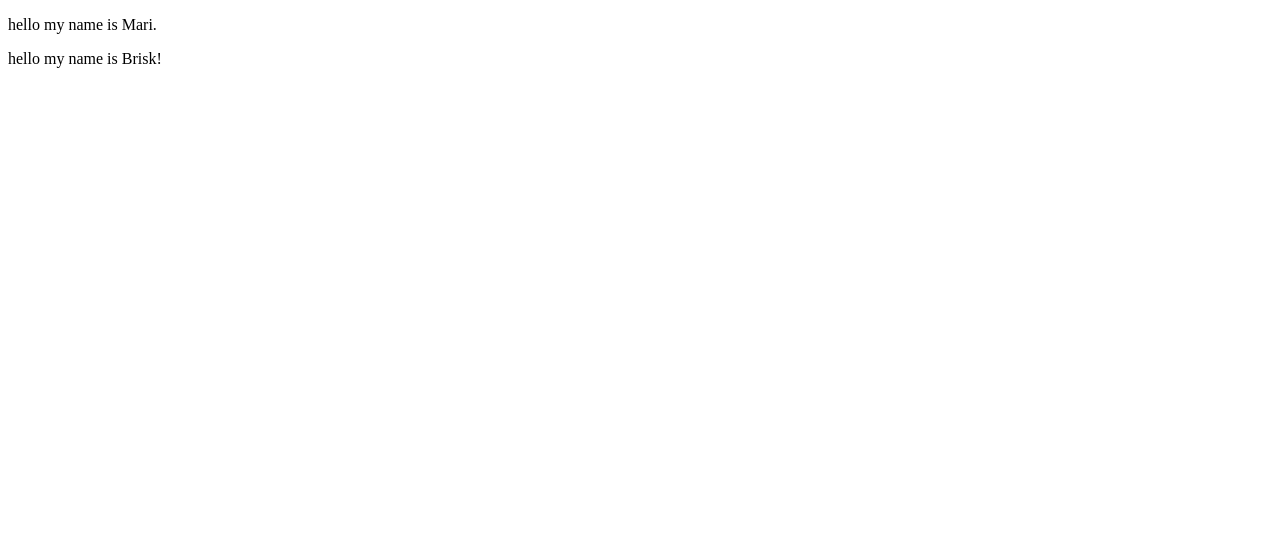
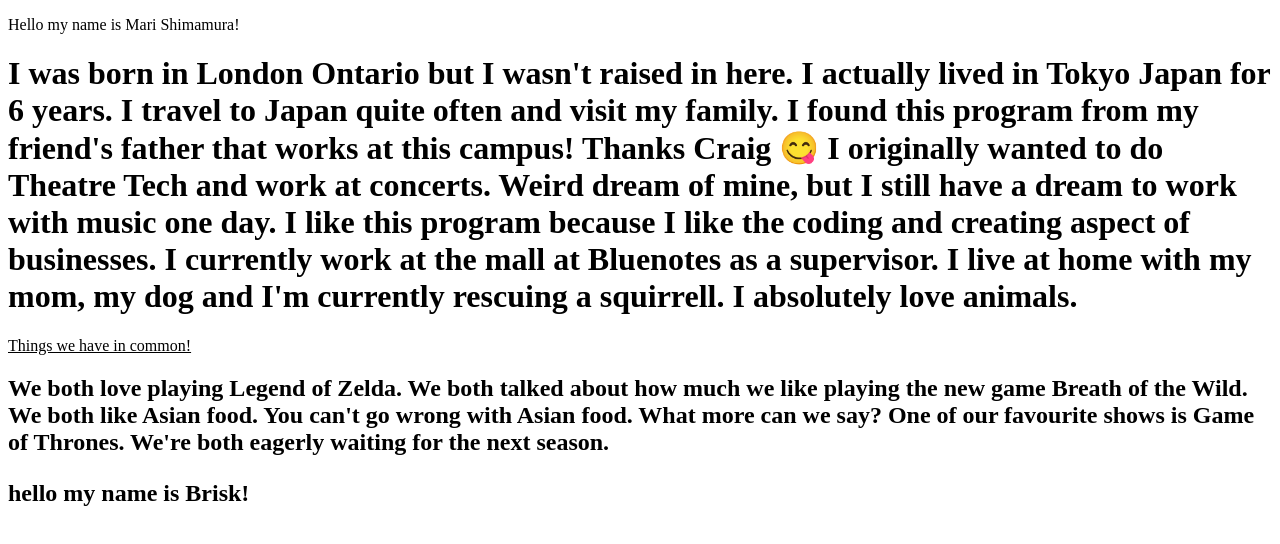
Before and after one commit to mariiiichan/shimamura_mari_yunus_brisk_hw1, a plain HTML site: page index.html in a window 1280 px wide. Drawn offline with Linux system fonts and the light colour scheme.

Commit message:
added my paragraphs

```diff
--- a/index.html
+++ b/index.html
@@ -2,14 +2,26 @@
 <html lang="en">
 <head>
 	<meta charset="UTF-8">
-	<title>Mari</title>
+	<title>Mari & Brisk</title>
 </head>
 <body>
 	<p>
-		hello my name is Mari.
+		Hello my name is Mari Shimamura!
 	</p>
+	<h1>
+		I was born in London Ontario but I wasn't raised in here. I actually lived in Tokyo Japan for 6 years. I travel to Japan quite often and visit my family. I found this program from my friend's father that works at this campus! Thanks Craig 😋 I originally wanted to do Theatre Tech and work at concerts. Weird dream of mine, but I still have a dream to work with music one day. I like this program because I like the coding and creating aspect of businesses.
+
+
+		I currently work at the mall at Bluenotes as a supervisor. I live at home with my mom, my dog and I'm currently rescuing a squirrell. I absolutely love animals.
+		</h1>
+	<u> Things we have in common!</u>
+	<h2>
+		We both love playing Legend of Zelda. We both talked about how much we like playing the new game Breath of the Wild.
+		We both like Asian food. You can't go wrong with Asian food. What more can we say?
+		One of our favourite shows is Game of Thrones. We're both eagerly waiting for the next season.
 
 </body>
 	<p>
 		hello my name is Brisk!
+	</p>
 </html>
```
